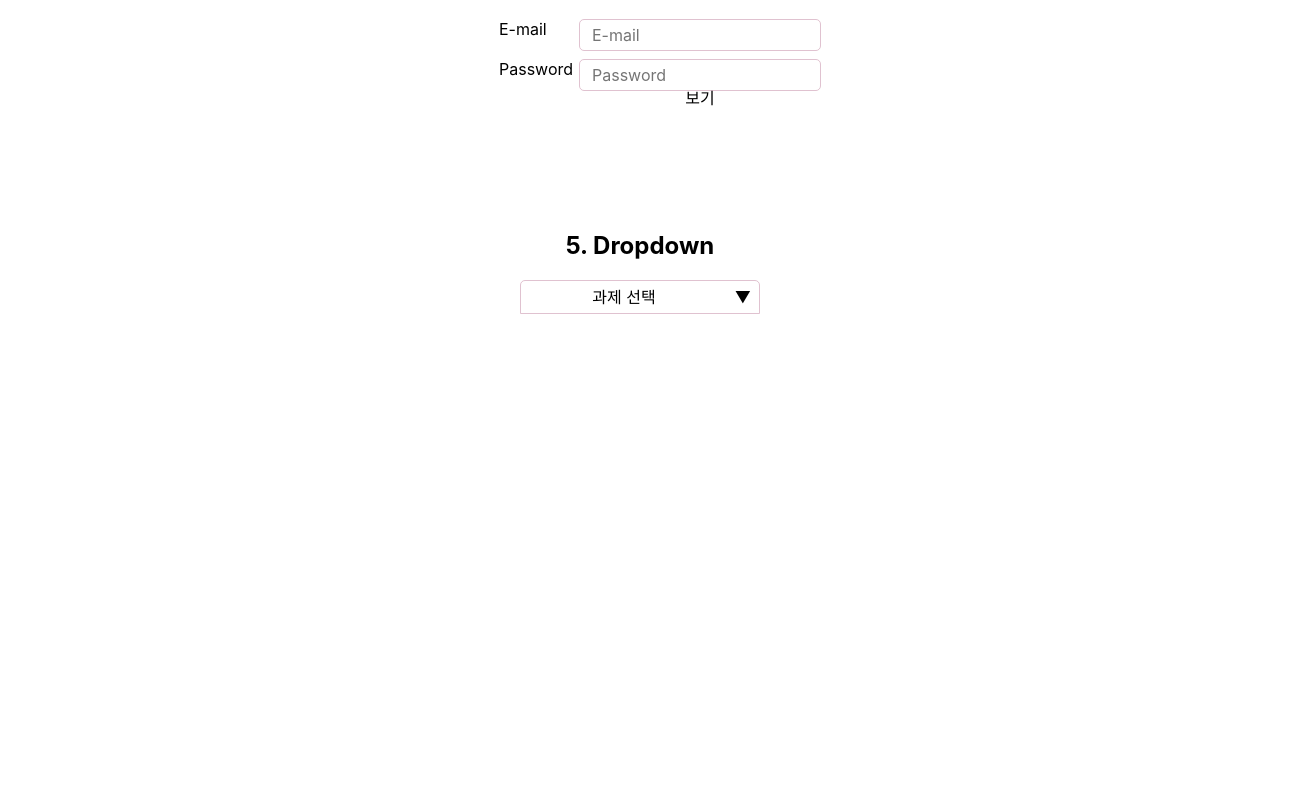
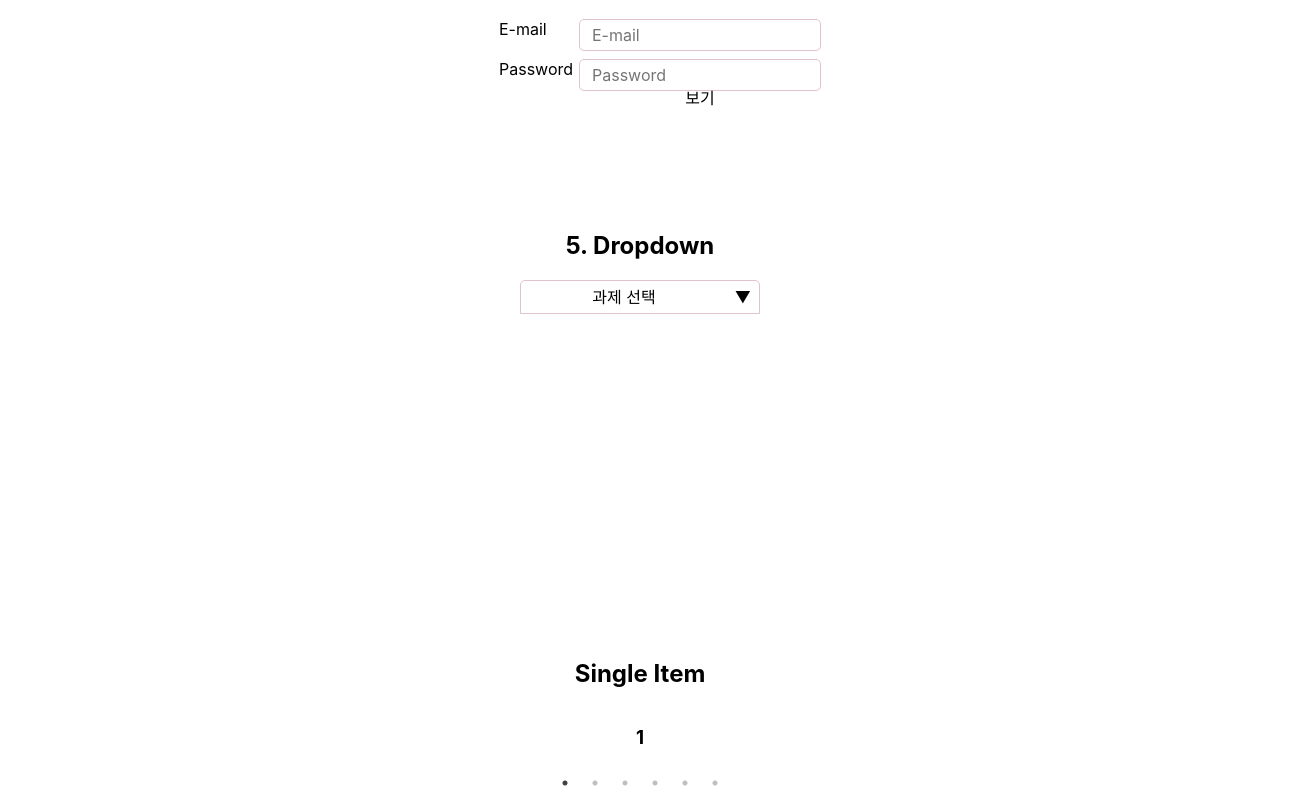
Before and after one commit to allie1125/wanted_pre_onboarding, a React (Create React App) app: page / in a window 1280 px wide. Shown: the part 858-1651 px from the top of the page, 1305 px wide, since content can reach past the window. Before the commit the page ends 1497 px from the top, so only its background shows below. Built offline with nearby package versions, Linux system fonts and the light colour scheme.

Commit message:
[FIX] stylelint 적용

```diff
--- a/package.json
+++ b/package.json
@@ -9,7 +9,9 @@
     "react": "^18.0.0",
     "react-dom": "^18.0.0",
     "react-scripts": "5.0.1",
+    "react-slick": "^0.29.0",
     "sass": "^1.50.1",
+    "slick-carousel": "^1.8.1",
     "web-vitals": "^2.1.4"
   },
   "scripts": {
--- a/src/App.js
+++ b/src/App.js
@@ -4,6 +4,7 @@
 import Slider from "./components/Slider";
 import Input from "./components/Input";
 import Dropdown from "./components/Dropdown";
+import Carousel from "./components/Carousel";
 
 function App() {
   return (
@@ -14,6 +15,7 @@
       <Slider />
       <Input />
       <Dropdown />
+      <Carousel />
     </div>
   );
 }
--- /dev/null
+++ b/src/components/Carousel.js
@@ -0,0 +1,42 @@
+import React from "react";
+import Slider from "react-slick";
+import "slick-carousel/slick/slick.css";
+import "slick-carousel/slick/slick-theme.css";
+
+const Carousel = () => {
+  const settings = {
+    dots: true,
+    infinite: true,
+    speed: 500,
+    slidesToShow: 1,
+    slidesToScroll: 1,
+    autoSlide: true,
+  };
+  return (
+    <div>
+      <h2> Single Item</h2>
+      <Slider {...settings}>
+        <div>
+          <h3>1</h3>
+        </div>
+        <div>
+          <h3>2</h3>
+        </div>
+        <div>
+          <h3>3</h3>
+        </div>
+        <div>
+          <h3>4</h3>
+        </div>
+        <div>
+          <h3>5</h3>
+        </div>
+        <div>
+          <h3>6</h3>
+        </div>
+      </Slider>
+    </div>
+  );
+};
+
+export default Carousel;
```
Also changed, not shown: 1 other file (tests, documents, lock files or other folders).
